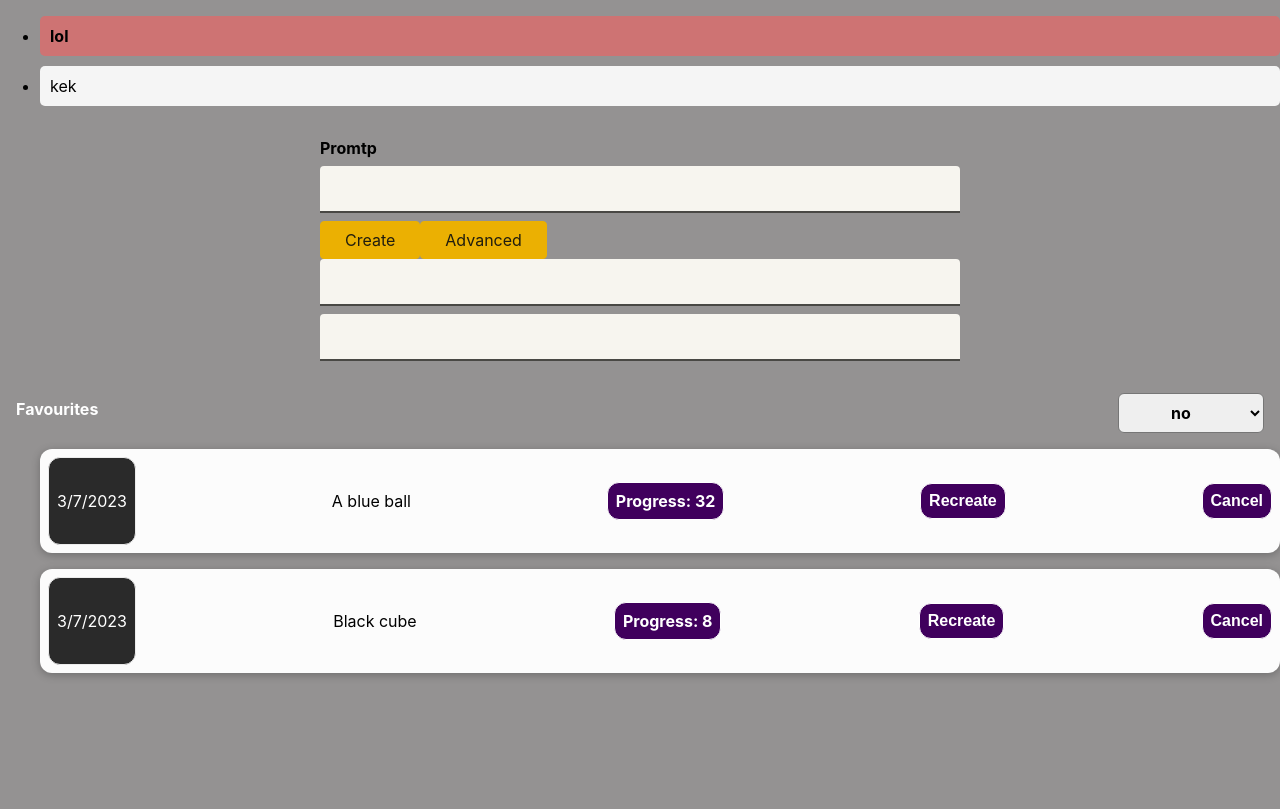
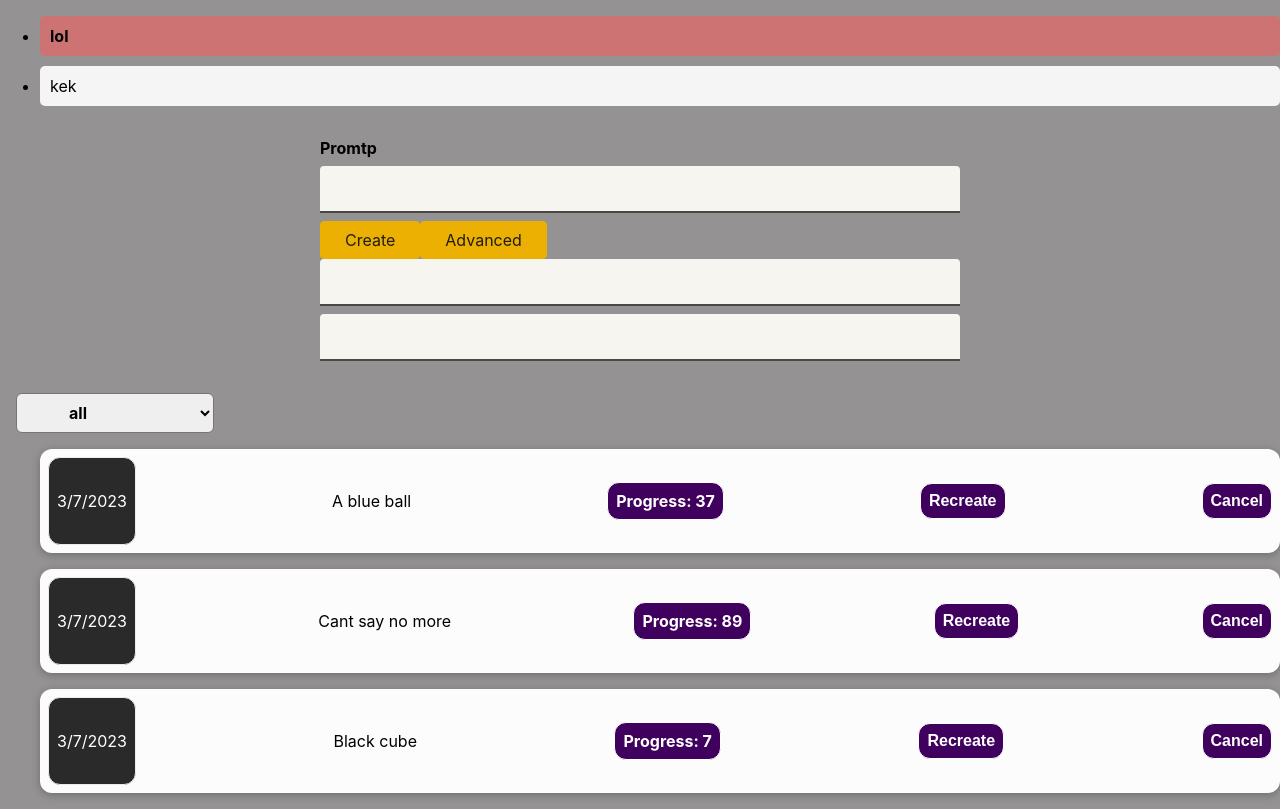
Before and after one commit to Vitazema/Imagine.Web, a React (Create React App) app: page / in a window 1280 px wide. Built offline with nearby package versions, Linux system fonts and the light colour scheme.

Commit message:
Add favourites

```diff
--- a/src/components/ArtForm/ArtForm.tsx
+++ b/src/components/ArtForm/ArtForm.tsx
@@ -5,23 +5,23 @@ import { Prompt } from "../../models/Art";
 import classes from "./ArtForm.module.css";
 
 const NewArt: React.FC = () => {
-  const artInputPromptRef = useRef<HTMLInputElement>(null);
+
   const artsContext = React.useContext(ArtsContext);
 
+  const promptRef = React.useRef<HTMLInputElement>(null);
+  const negativePromptRef = React.useRef<HTMLInputElement>(null)
+  const amountRef = React.useRef<HTMLInputElement>(null)
+
   const [showAdvanced, setShowAdvanced] = React.useState(true);
-  const [userInput, setUserInput] = React.useState({
-    amount: "",
-    negativePrompt: "",
-  });
 
   const submitHandler = (event: React.FormEvent) => {
     // don't reload page on submit
     event.preventDefault();
 
     const enteredPrompt = new Prompt(
-      artInputPromptRef.current!.value,
-      userInput.negativePrompt,
-      Number(userInput.amount)
+      promptRef.current!.value,
+      negativePromptRef.current!.value,
+      Number(amountRef.current!.value)
     );
 
     if (enteredPrompt.textPrompt.trim().length === 0) {
@@ -32,52 +32,37 @@ const NewArt: React.FC = () => {
     artsContext.addArt(enteredPrompt);
 
     // refresh user input
-    setUserInput({
-      amount: "1",
-      negativePrompt: "",
-    });
+    promptRef.current!.value = ''
+    negativePromptRef.current!.value = ''
   };
 
   const showAdvancedHandler = () => {
     setShowAdvanced(!showAdvanced);
   };
 
-  const amountChangeHandler = (event: any) => {
-    setUserInput((currentState) => {
-      return { ...currentState, amount: event.target.value };
-    });
-    console.log(event.target.value);
-  };
-
-  const negativePromptHandler = (event: any) => {
-    setUserInput({
-      ...userInput,
-      negativePrompt: event.target.value,
-    });
-    console.log(event.target.value);
-  };
-
   return (
     <form onSubmit={submitHandler} className={classes.form}>
       <label htmlFor="text">Promtp</label>
-      <input type="text" id="text" ref={artInputPromptRef} />
+      <input type="text" id="text" ref={promptRef} />
       <button type="submit">Create</button>
-      <button onClick={showAdvancedHandler} type="button">Advanced</button>
-      <div style={{display: showAdvanced ? "block" : "none"}}>
+      <button onClick={showAdvancedHandler} type="button">
+        Advanced
+      </button>
+      {showAdvanced && (
+        <div>
           <input
-          onChange={amountChangeHandler}
-          value={userInput.amount}
             type="number"
             min="1"
             step="1"
             max="4"
+            ref={amountRef}
           ></input>
           <input
-          onChange={negativePromptHandler}
-          value={userInput.negativePrompt}
             type="text"
+            ref={negativePromptRef}
           ></input>
         </div>
+      )}
     </form>
   );
 };
--- a/src/components/Arts/ArtFilter.tsx
+++ b/src/components/Arts/ArtFilter.tsx
@@ -1,6 +1,6 @@
 import "./ArtFilter.css";
 
-function ArtFilter(props: {isFavourites: boolean, onChangeFilter: ((isFavourites: boolean) => void)}) {
+function ArtFilter(props: {isFavourites: string, onChangeFilter: ((isFavourites: string) => void)}) {
 
   const markAsFavouriteHandler = (event: any) => {
     props.onChangeFilter(event.target.value)
@@ -9,10 +9,9 @@ function ArtFilter(props: {isFavourites: boolean, onChangeFilter: ((isFavourites
   return (
     <div className="art-filter">
       <div className="art-filter__control">
-        <label>Favourites</label>
-        <select value={props.isFavourites.toString()} onChange={markAsFavouriteHandler}>
-          <option value="true">yes</option>
-          <option value="false">no</option>
+        <select value={props.isFavourites} onChange={markAsFavouriteHandler}>
+          <option value="false">all</option>
+          <option value="true">favourites</option>
         </select>
       </div>
     </div>
--- a/src/components/Arts/ArtGallery.tsx
+++ b/src/components/Arts/ArtGallery.tsx
@@ -1,33 +1,28 @@
 import React from "react";
 import { ArtsContext } from "../../context/ArtsContext";
-import ArtItem from "./ArtItem";
 
-import classes from "./ArtGallery.module.css";
 import ArtFilter from "./ArtFilter";
+import ArtGrid from "./ArtGrid";
 
 const ArtGallery: React.FC = () => {
   const artsContext = React.useContext(ArtsContext);
-  const [isFavourites, setFilter] = React.useState(false)
-  const filterChangeHandler = (isFavourites: boolean ) => {
-    setFilter(isFavourites)
-    console.log(isFavourites)
-  }
+  const [onlyFavourites, setFilter] = React.useState(false);
+  const filterChangeHandler = (isFavourites: string) => {
+    setFilter(isFavourites === "false" ? false : true);
+  };
+
+  const filteredArts = artsContext?.arts.filter((art) =>
+    onlyFavourites === false ? art : art.favourite === onlyFavourites
+  );
 
   return (
-    <div>
-      <ArtFilter isFavourites={isFavourites} onChangeFilter={filterChangeHandler}/>
-      <ul className={classes.arts}>
-        {artsContext?.arts.map((art) => (
-          <ArtItem
-            key={art.id}
-            title={art.title}
-            progress={art.progress}
-            createdAt={art.createdAt}
-            onCancelPrompt={artsContext.cancelArt.bind(null, art.id)}
-          />
-        ))}
-      </ul>
-    </div>
+    <>
+      <ArtFilter
+        isFavourites={onlyFavourites.toString()}
+        onChangeFilter={filterChangeHandler}
+      />
+      <ArtGrid arts={filteredArts} artsContext={artsContext}></ArtGrid>
+    </>
   );
 };
 
--- /dev/null
+++ b/src/components/Arts/ArtGrid.tsx
@@ -0,0 +1,25 @@
+import classes from "./ArtGallery.module.css";
+import Art from "../../models/Art";
+import ArtItem from "./ArtItem";
+import { ArtsContextType } from "../../@types/art";
+
+function ArtGrid(props: {arts: Art[], artsContext: ArtsContextType}) {
+
+  if (props.arts.length === 0) return <p>Arts not found.</p>;
+
+  return (
+    <ul className={classes.arts}>
+      {props.arts.map((art) => (
+        <ArtItem
+          key={art.id}
+          title={art.title}
+          progress={art.progress}
+          createdAt={art.createdAt}
+          onCancelPrompt={props.artsContext.cancelArt.bind(null, art.id)}
+        />
+      ))}
+    </ul>
+  );
+}
+
+export default ArtGrid;
--- a/src/context/ArtsContext.tsx
+++ b/src/context/ArtsContext.tsx
@@ -1,6 +1,16 @@
 import React from "react"
 import { ArtsContextType } from "../@types/art";
 import Art, { Prompt } from "../models/Art"
+
+const DUMMY_ARTS = [
+  new Art('A blue ball', false),
+  new Art('Cant say no more', false),
+  new Art('Black cube', false)
+]
+
+const DUMMY_CATEGORIES = [
+  "Flower shop", "Text to Image"
+]
 
 export const ArtsContext = React.createContext<ArtsContextType> ({
     arts: [],
@@ -14,13 +24,10 @@ interface Props {
 
 const ArtsProvider: React.FC<Props> = ({ children }) => {
 
-    const [arts, setArts] = React.useState<Art[]>([
-        new Art('A blue ball'),
-        new Art('Black cube')
-    ]);
+    const [arts, setArts] = React.useState<Art[]>(DUMMY_ARTS);
 
     const addArtHandler = (prompt: Prompt) => {
-        const newArt = new Art(prompt.textPrompt)
+        const newArt = new Art(prompt.textPrompt, false)
         newArt.SetSettings(prompt)
 
         // update state
--- a/src/models/Art.ts
+++ b/src/models/Art.ts
@@ -4,12 +4,14 @@ class Art {
   progress: number
   createdAt: Date
   prompt: Prompt | undefined
+  favourite: boolean
 
-  constructor(title: string) {
+  constructor(title: string, favourite: boolean) {
     this.id = Date.now() + Math.floor(Math.random() * 100);
     this.title = title;
     this.progress = Math.floor(Math.random() * 100);
     this.createdAt = new Date();
+    this.favourite = favourite
   }
 
   SetSettings = (prompt: Prompt) => {
```
Lines whose indentation alone changed are shown as unchanged.
